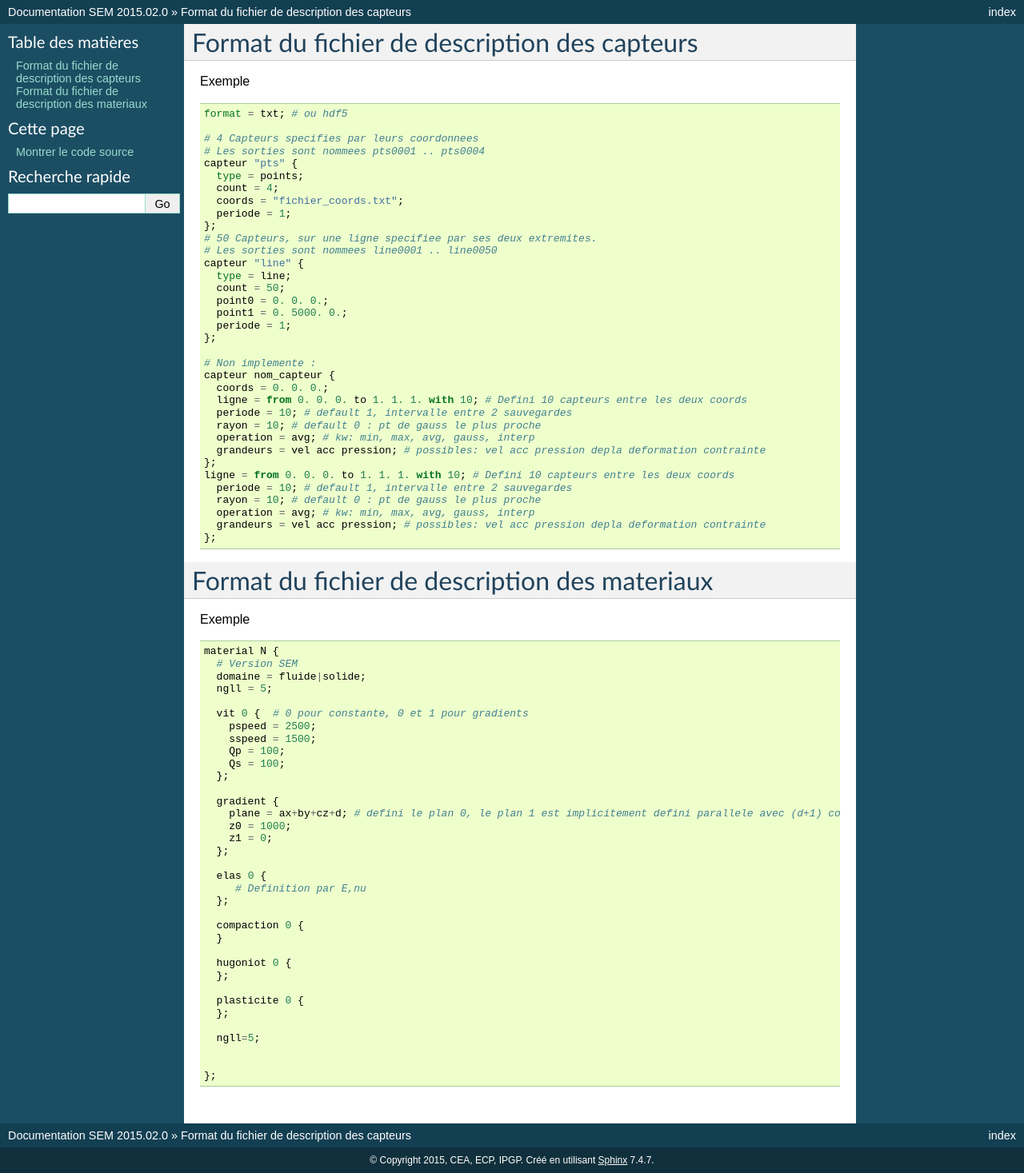
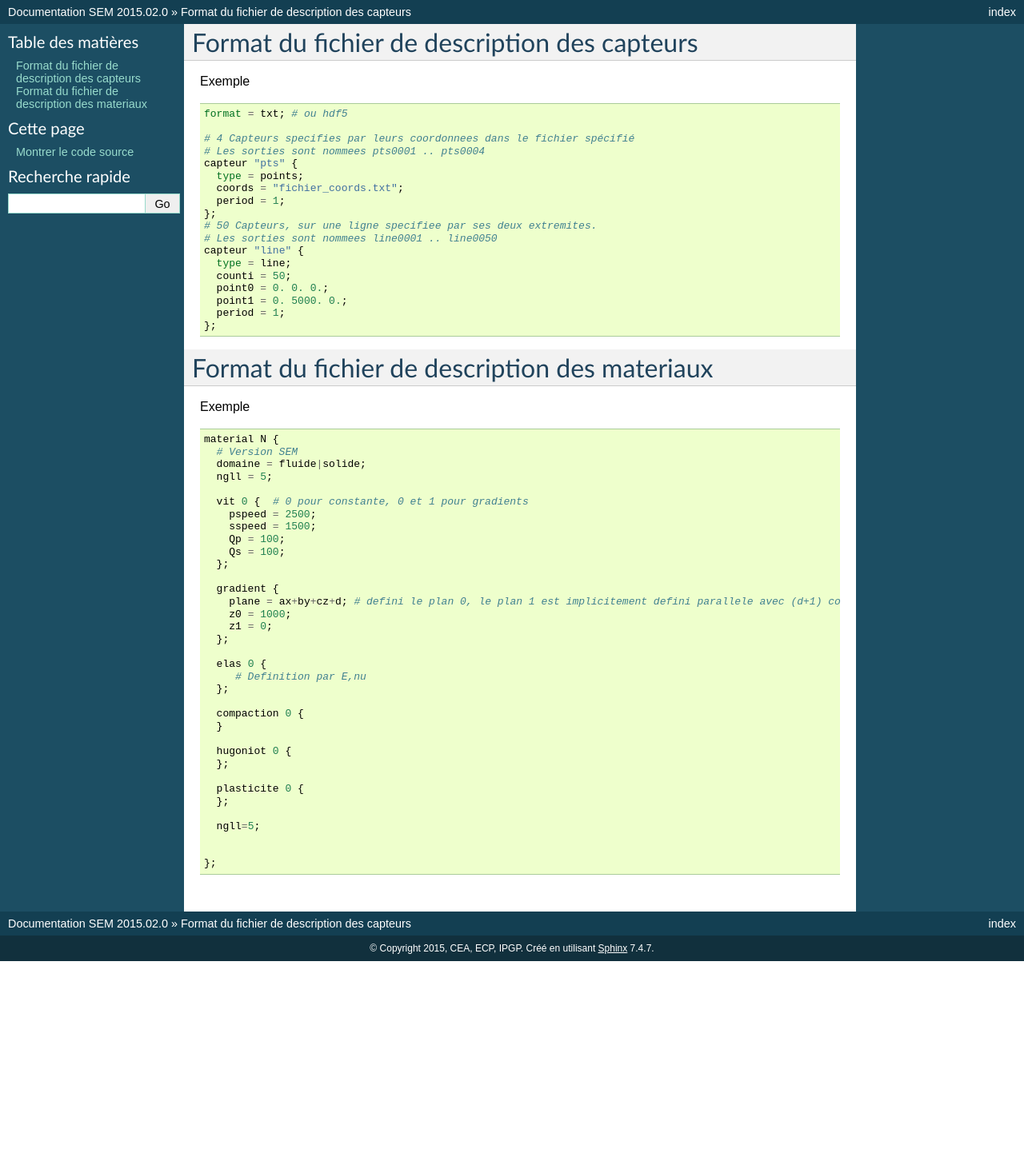
Before and after one commit to sem3d/SEM, a Sphinx documentation site: the page built from DOC/source/format_capteurs.rst, in a window 1280 px wide. Shown: the whole page at 80% size. Built offline with Sphinx 7.4.7, drawn with Linux system fonts in a browser that asks for light colours; formulas are drawn with MathJax 3; after the commit the page ends 1202 px from its top, so only the background shows below that.

Commit message:
[DOC] Correction concernant les capteurs

```diff
--- a/DOC/source/format_capteurs.rst
+++ b/DOC/source/format_capteurs.rst
@@ -7,38 +7,21 @@ Exemple ::
 
   format = txt; # ou hdf5
 
-  # 4 Capteurs specifies par leurs coordonnees
+  # 4 Capteurs specifies par leurs coordonnees dans le fichier spécifié
   # Les sorties sont nommees pts0001 .. pts0004
   capteur "pts" {
     type = points;
-    count = 4;
     coords = "fichier_coords.txt";
-    periode = 1;
+    period = 1;
   };
   # 50 Capteurs, sur une ligne specifiee par ses deux extremites.
   # Les sorties sont nommees line0001 .. line0050
   capteur "line" {
     type = line;
-    count = 50;
+    counti = 50;
     point0 = 0. 0. 0.;
     point1 = 0. 5000. 0.;
-    periode = 1;
-  };
-
-  # Non implemente :
-  capteur nom_capteur {
-    coords = 0. 0. 0.;
-    ligne = from 0. 0. 0. to 1. 1. 1. with 10; # Defini 10 capteurs entre les deux coords
-    periode = 10; # default 1, intervalle entre 2 sauvegardes
-    rayon = 10; # default 0 : pt de gauss le plus proche
-    operation = avg; # kw: min, max, avg, gauss, interp
-    grandeurs = vel acc pression; # possibles: vel acc pression depla deformation contrainte
-  };
-  ligne = from 0. 0. 0. to 1. 1. 1. with 10; # Defini 10 capteurs entre les deux coords
-    periode = 10; # default 1, intervalle entre 2 sauvegardes
-    rayon = 10; # default 0 : pt de gauss le plus proche
-    operation = avg; # kw: min, max, avg, gauss, interp
-    grandeurs = vel acc pression; # possibles: vel acc pression depla deformation contrainte
+    period = 1;
   };
 
 
--- a/DOC/source/format_input.rst
+++ b/DOC/source/format_input.rst
@@ -376,10 +376,10 @@ suivants ::
 
   capteurs "ligne" {
     type = line;
-    count = 50;
+    counti = 50;
     point0 = 0. 0. 0.;
     point1 = 0. 5000. 0.;
-    periode = 1;
+    period = 1;
   };
 
 Les mots-clefs admissibles dans une section ``capteurs`` sont :
```
